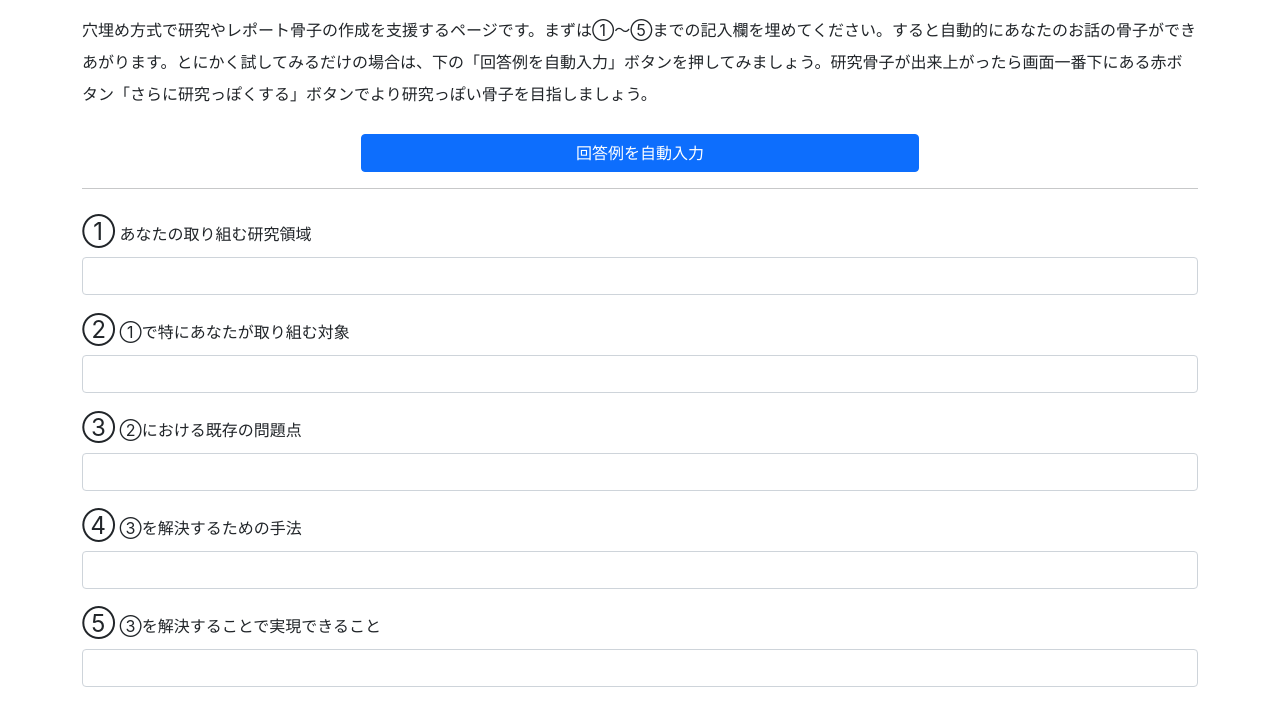
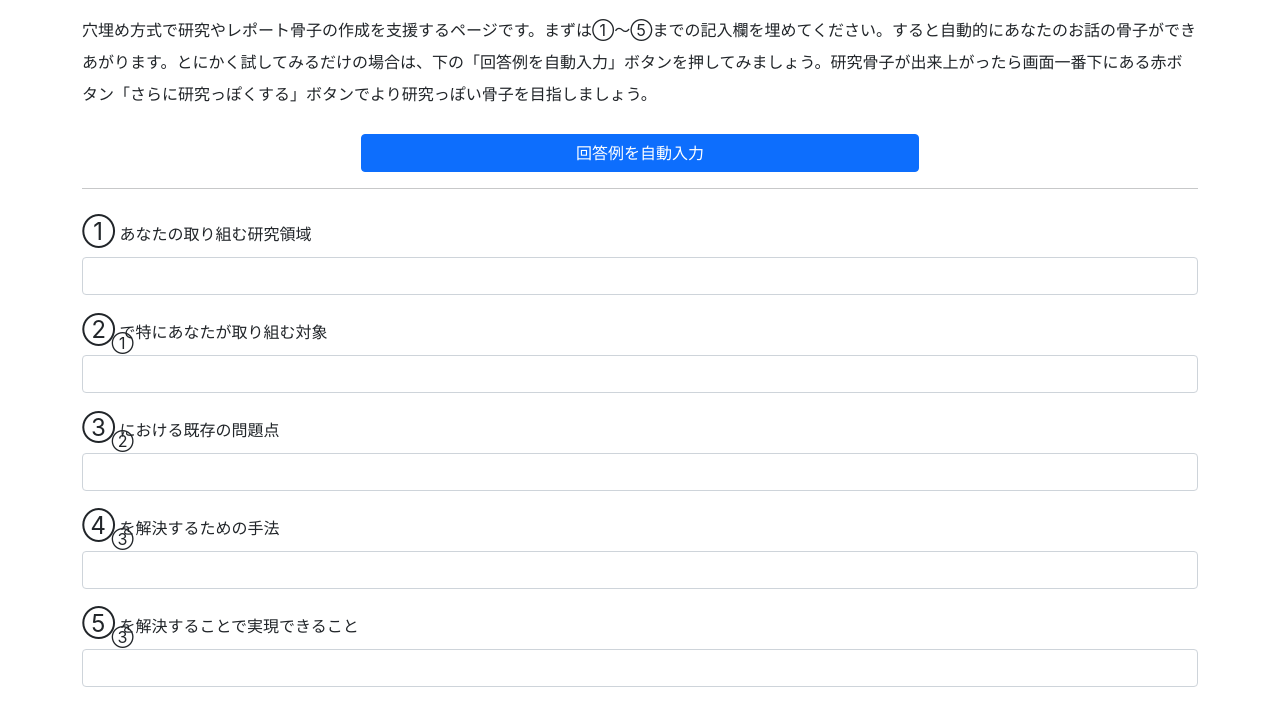
Before and after one commit to TetsuakiBaba/outlinable, a plain HTML site: page index.html in a window 1280 px wide. Shown: the part 60-761 px from the top of the page. Drawn offline with nearby package versions, Linux system fonts and the light colour scheme; a web font is replaced by a local one.

Commit message:
説明文を番号だけでなく文章でも表示できるように

```diff
--- a/index.html
+++ b/index.html
@@ -112,25 +112,29 @@
         </div>
         <div class="mb-3">
             <label for="exampleFormControlInput1" class="form-label"><span style="font-size:1.5em">②</span>
-                ①で特にあなたが取り組む対象</label>
+                <box data-ruby='①'><span id="b2"></span></box>で特にあなたが取り組む対象
+            </label>
             <input type="text" class="form-control" value="" id="a2" oninput="update();">
         </div>
 
         <div class="mb-3">
             <label for="exampleFormControlInput1" class="form-label"><span style="font-size:1.5em">③</span>
-                ②における既存の問題点</label>
+                <box data-ruby='②'><span id="b3"></span></box>における既存の問題点
+            </label>
             <input type="text" class="form-control" value="" id="a3" oninput="update();">
         </div>
 
         <div class="mb-3">
             <label for="exampleFormControlInput1" class="form-label"><span style="font-size:1.5em">④</span>
-                ③を解決するための手法</label>
+                <box data-ruby='③'><span id="b4"></span></box>を解決するための手法
+            </label>
             <input type="text" class="form-control" value="" id="a4" oninput="update();">
         </div>
 
         <div class="mb-3">
             <label for="exampleFormControlInput1" class="form-label"><span style="font-size:1.5em">⑤</span>
-                ③を解決することで実現できること</label>
+                <box data-ruby='③'><span id="b5"></span></box>を解決することで実現できること
+            </label>
             <input type="text" class="form-control" value="" id="a5" oninput="update();">
         </div>
 
@@ -151,6 +155,11 @@
                         let a5 = document.querySelector("#a5").value;
 
                         let = outline = `<box data-ruby="①">${a1}</box>において、<box data-ruby='②'>${a2}</box>は広く知られている。<box data-ruby='②'>${a2}</box>ではこれまで<box data-ruby='③'>${a3}</box>に関する問題があった。そこで我々は<box data-ruby='④'>${a4}</box>を利用することでこの問題を解決する。これにより、将来的には<box data-ruby='⑤'>${a5}</box>も期待できる。`;
+
+                        document.querySelector('#b2').innerHTML = a1;
+                        document.querySelector('#b3').innerHTML = a2;
+                        document.querySelector('#b4').innerHTML = a3;
+                        document.querySelector('#b5').innerHTML = a3;
                         document.querySelector('#outline').innerHTML = outline;
 
                         let no_tag_text = outline.replace(/(<([^>]+)>)/gi, '');
```
